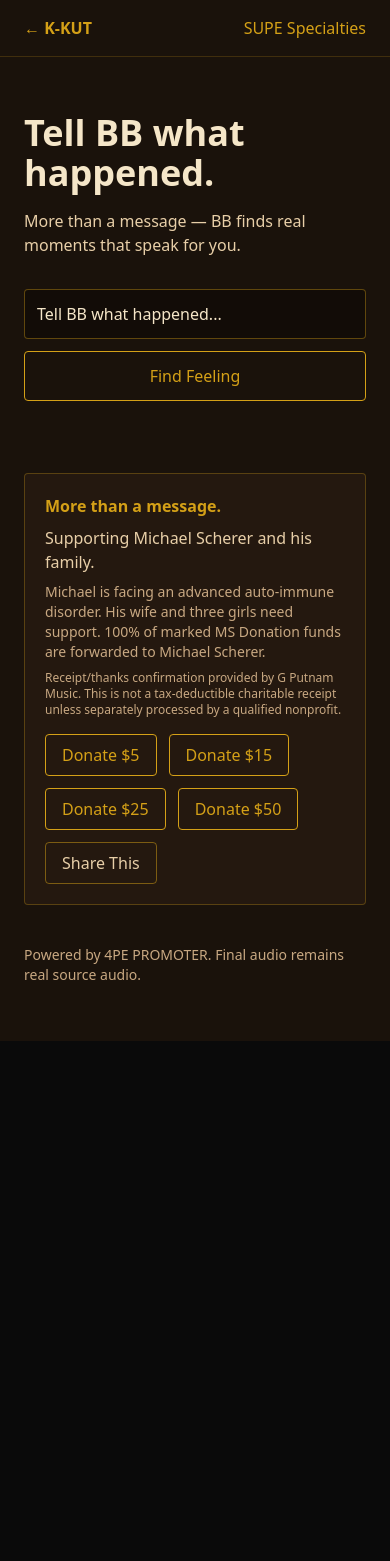
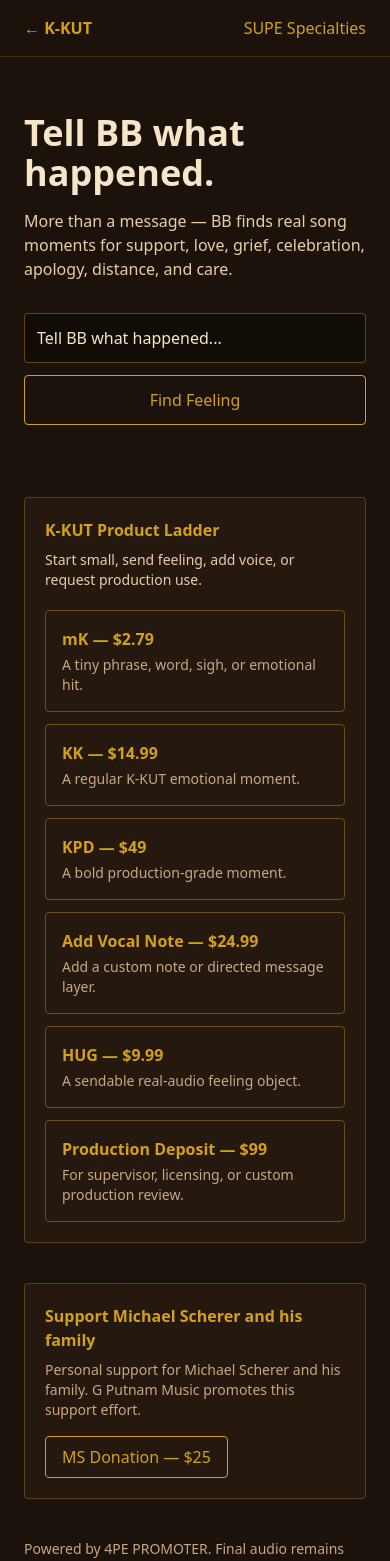
Before and after one commit to mmmm013/k-kut, a Next.js app: page /find in a window 390 px wide. Shown: the top 1561 px of the page. Before the commit the page ends 1041 px from the top, so only its background shows below. Built offline with nearby package versions, Linux system fonts and the light colour scheme.

Commit message:
Wire K-KUT Stripe product payment links

```diff
--- a/app/find/page.tsx
+++ b/app/find/page.tsx
@@ -11,6 +11,16 @@ type Moment = {
   description?: string;
   keenness_score?: number;
   audio_url?: string;
+};
+
+const PAY_LINKS = {
+  mK: "https://buy.stripe.com/3cI28q48e2oa0Pq4xg4ow0i",
+  KK: "https://buy.stripe.com/4gMaEW9sye6Scy8d3M4ow0j",
+  KPD: "https://buy.stripe.com/5kQ8wO206bYKcy88Nw4ow0k",
+  VOCAL_NOTE: "https://buy.stripe.com/aFabJ0bAG0g27dO1l44ow0l",
+  HUG: "https://buy.stripe.com/28EfZgdIO7Iuaq03tc4ow0m",
+  PRODUCTION: "https://buy.stripe.com/14A9AScEKfaWcy8aVE4ow0n",
+  MS_DONATION: "https://buy.stripe.com/6oUcN47kq8Mybu43tc4ow0g",
 };
 
 export default function FindMomentPage() {
@@ -36,33 +46,12 @@ export default function FindMomentPage() {
       setMoments(json.moments || []);
 
       if (!json.moments || json.moments.length === 0) {
-        setError("BB didn’t find a perfect match — showing closest moments.");
+        setError("BB didn’t find a perfect match yet. Try: encouragement, love, apology, thanks, grief, birthday, support.");
       }
     } catch {
       setError("Network/API error. BB could not complete the moment search.");
     } finally {
       setLoading(false);
-    }
-  }
-
-  async function donate(amount: number) {
-    try {
-      const res = await fetch("/api/donate", {
-        method: "POST",
-        headers: { "Content-Type": "application/json" },
-        body: JSON.stringify({ amount }),
-      });
-
-      const json = await res.json();
-
-      if (!res.ok || !json.url) {
-        alert(json.error || "Donation checkout failed.");
-        return;
-      }
-
-      window.location.href = json.url;
-    } catch {
-      alert("Donation checkout could not start.");
     }
   }
 
@@ -73,14 +62,15 @@ export default function FindMomentPage() {
         <Link href="/supe" className="text-[#D4A017]">SUPE Specialties</Link>
       </header>
 
-      <section className="mx-auto max-w-4xl px-6 py-14">
+      <section className="mx-auto max-w-5xl px-6 py-14">
         <h1 className="text-4xl font-bold">Tell BB what happened.</h1>
 
-        <p className="mt-4 text-[#E8CFA8] max-w-2xl">
-          More than a message — BB finds real moments that speak for you.
+        <p className="mt-4 max-w-2xl text-[#E8CFA8]">
+          More than a message — BB finds real song moments for support, love, grief,
+          celebration, apology, distance, and care.
         </p>
 
-        <div className="mt-8 flex flex-col sm:flex-row gap-3">
+        <div className="mt-8 flex flex-col gap-3 sm:flex-row">
           <input
             value={q}
             onChange={(e) => setQ(e.target.value)}
@@ -91,13 +81,13 @@ export default function FindMomentPage() {
               if (e.key === "Enter") search();
             }}
             placeholder="my friend is sick and I want to send support"
-            className="flex-1 p-3 rounded bg-[#120C07] border border-[#D4A017]/40 text-[#F5E6C8] placeholder:text-[#C8A882]/60"
+            className="flex-1 rounded border border-[#D4A017]/40 bg-[#120C07] p-3 text-[#F5E6C8] placeholder:text-[#C8A882]/60"
           />
 
           <button
             onClick={search}
             disabled={loading}
-            className="px-6 py-3 border border-[#D4A017] text-[#D4A017] rounded hover:bg-[#D4A017]/10 disabled:opacity-50"
+            className="rounded border border-[#D4A017] px-6 py-3 text-[#D4A017] hover:bg-[#D4A017]/10 disabled:opacity-50"
           >
             {loading ? "BB is finding..." : "Find Feeling"}
           </button>
@@ -121,7 +111,7 @@ export default function FindMomentPage() {
               </p>
 
               <p className="mt-2 text-sm text-[#E8CFA8]">
-                A moment that says it for you.
+                A real-audio moment that says it for you.
               </p>
 
               {m.description && (
@@ -138,19 +128,58 @@ export default function FindMomentPage() {
                 <audio controls src={m.audio_url} className="mt-4 w-full" />
               )}
 
-              <div className="mt-4 flex flex-wrap gap-3">
+              <div className="mt-5 grid gap-3 sm:grid-cols-2 lg:grid-cols-4">
                 <a
-                  href="mailto:?subject=This says it better than I could&body=I found something for you: https://k-kut.com/find"
-                  className="px-4 py-2 border border-[#D4A017] text-[#D4A017] rounded hover:bg-[#D4A017]/10"
+                  href={PAY_LINKS.mK}
+                  className="rounded border border-[#D4A017] px-4 py-2 text-center text-[#D4A017] hover:bg-[#D4A017]/10"
                 >
-                  Send This Moment
+                  Buy mK — $2.79
                 </a>
 
                 <a
-                  href={`mailto:hello@gputnammusic.com?subject=Moment Request&body=${encodeURIComponent(m.phrase || m.title || m.id)}`}
-                  className="px-4 py-2 border border-[#D4A017]/50 text-[#E8CFA8] rounded hover:bg-[#D4A017]/10"
+                  href={PAY_LINKS.KK}
+                  className="rounded border border-[#D4A017] px-4 py-2 text-center text-[#D4A017] hover:bg-[#D4A017]/10"
                 >
-                  Request Variation
+                  Buy KK — $14.99
+                </a>
+
+                <a
+                  href={PAY_LINKS.KPD}
+                  className="rounded border border-[#D4A017] px-4 py-2 text-center text-[#D4A017] hover:bg-[#D4A017]/10"
+                >
+                  Buy KPD — $49
+                </a>
+
+                <a
+                  href={PAY_LINKS.VOCAL_NOTE}
+                  className="rounded border border-[#D4A017]/50 px-4 py-2 text-center text-[#E8CFA8] hover:bg-[#D4A017]/10"
+                >
+                  Add Vocal Note
+                </a>
+              </div>
+
+              <div className="mt-3 flex flex-wrap gap-3">
+                <a
+                  href={PAY_LINKS.HUG}
+                  className="rounded border border-[#D4A017]/50 px-4 py-2 text-[#E8CFA8] hover:bg-[#D4A017]/10"
+                >
+                  Send as HUG — $9.99
+                </a>
+
+                <a
+                  href={PAY_LINKS.PRODUCTION}
+                  className="rounded border border-[#D4A017]/50 px-4 py-2 text-[#E8CFA8] hover:bg-[#D4A017]/10"
+                >
+                  Production Use Deposit
+                </a>
+
+                <a
+                  href={`mailto:hello@gputnammusic.com?subject=Moment Request&body=${encodeURIComponent(
+                    `I want help with this K-KUT moment: ${m.phrase || m.title || m.id}`
+                  )}`}
+                  className="rounded border border-[#D4A017]/30 px-4 py-2 text-[#C8A882] hover:bg-[#D4A017]/10"
+                >
+                  Ask GPM
                 </a>
               </div>
             </div>
@@ -158,39 +187,60 @@ export default function FindMomentPage() {
         </div>
 
         <div className="mt-10 rounded border border-[#D4A017]/30 bg-[#24180F] p-5">
-          <p className="text-[#D4A017] font-semibold">More than a message.</p>
+          <p className="font-semibold text-[#D4A017]">K-KUT Product Ladder</p>
 
-          <p className="mt-2 text-[#E8CFA8]">
-            Supporting Michael Scherer and his family.
+          <p className="mt-2 text-sm text-[#E8CFA8]">
+            Start small, send feeling, add voice, or request production use.
+          </p>
+
+          <div className="mt-5 grid gap-3 sm:grid-cols-2 lg:grid-cols-3">
+            <a href={PAY_LINKS.mK} className="rounded border border-[#D4A017]/40 p-4 hover:bg-[#D4A017]/10">
+              <span className="block font-semibold text-[#D4A017]">mK — $2.79</span>
+              <span className="mt-1 block text-sm text-[#C8A882]">A tiny phrase, word, sigh, or emotional hit.</span>
+            </a>
+
+            <a href={PAY_LINKS.KK} className="rounded border border-[#D4A017]/40 p-4 hover:bg-[#D4A017]/10">
+              <span className="block font-semibold text-[#D4A017]">KK — $14.99</span>
+              <span className="mt-1 block text-sm text-[#C8A882]">A regular K-KUT emotional moment.</span>
+            </a>
+
+            <a href={PAY_LINKS.KPD} className="rounded border border-[#D4A017]/40 p-4 hover:bg-[#D4A017]/10">
+              <span className="block font-semibold text-[#D4A017]">KPD — $49</span>
+              <span className="mt-1 block text-sm text-[#C8A882]">A bold production-grade moment.</span>
+            </a>
+
+            <a href={PAY_LINKS.VOCAL_NOTE} className="rounded border border-[#D4A017]/40 p-4 hover:bg-[#D4A017]/10">
+              <span className="block font-semibold text-[#D4A017]">Add Vocal Note — $24.99</span>
+              <span className="mt-1 block text-sm text-[#C8A882]">Add a custom note or directed message layer.</span>
+            </a>
+
+            <a href={PAY_LINKS.HUG} className="rounded border border-[#D4A017]/40 p-4 hover:bg-[#D4A017]/10">
+              <span className="block font-semibold text-[#D4A017]">HUG — $9.99</span>
+              <span className="mt-1 block text-sm text-[#C8A882]">A sendable real-audio feeling object.</span>
+            </a>
+
+            <a href={PAY_LINKS.PRODUCTION} className="rounded border border-[#D4A017]/40 p-4 hover:bg-[#D4A017]/10">
+              <span className="block font-semibold text-[#D4A017]">Production Deposit — $99</span>
+              <span className="mt-1 block text-sm text-[#C8A882]">For supervisor, licensing, or custom production review.</span>
+            </a>
+          </div>
+        </div>
+
+        <div className="mt-10 rounded border border-[#D4A017]/30 bg-[#24180F] p-5">
+          <p className="font-semibold text-[#D4A017]">
+            Support Michael Scherer and his family
           </p>
 
           <p className="mt-2 text-sm text-[#C8A882]">
-            Michael is facing an advanced auto-immune disorder. His wife and three girls need support.
-            100% of marked MS Donation funds are forwarded to Michael Scherer.
+            Personal support for Michael Scherer and his family. G Putnam Music promotes this support effort.
           </p>
 
-          <p className="mt-2 text-xs text-[#C8A882]">
-            Receipt/thanks confirmation provided by G Putnam Music. This is not a tax-deductible charitable receipt unless separately processed by a qualified nonprofit.
-          </p>
-
-          <div className="mt-4 flex flex-wrap gap-3">
-            {[5, 15, 25, 50].map((amount) => (
-              <button
-                key={amount}
-                onClick={() => donate(amount)}
-                className="px-4 py-2 border border-[#D4A017] text-[#D4A017] rounded hover:bg-[#D4A017]/10"
-              >
-                Donate ${amount}
-              </button>
-            ))}
-
-            <a
-              href="mailto:?subject=Help Michael Scherer&body=G Putnam Music is supporting Michael Scherer and his family. 100% of marked MS Donation funds are forwarded to Michael. Visit https://k-kut.com/find"
-              className="px-4 py-2 border border-[#D4A017]/50 text-[#E8CFA8] rounded hover:bg-[#D4A017]/10"
-            >
-              Share This
-            </a>
-          </div>
+          <a
+            href={PAY_LINKS.MS_DONATION}
+            className="mt-4 inline-block rounded border border-[#D4A017] px-4 py-2 text-[#D4A017] hover:bg-[#D4A017]/10"
+          >
+            MS Donation — $25
+          </a>
         </div>
 
         <p className="mt-10 text-sm text-[#C8A882]">
```
